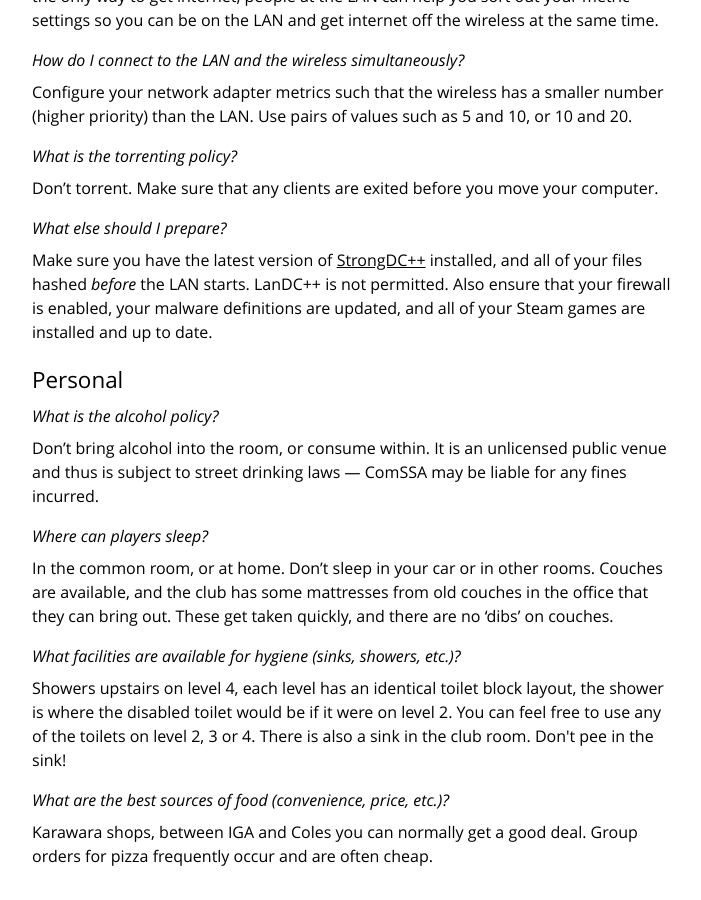
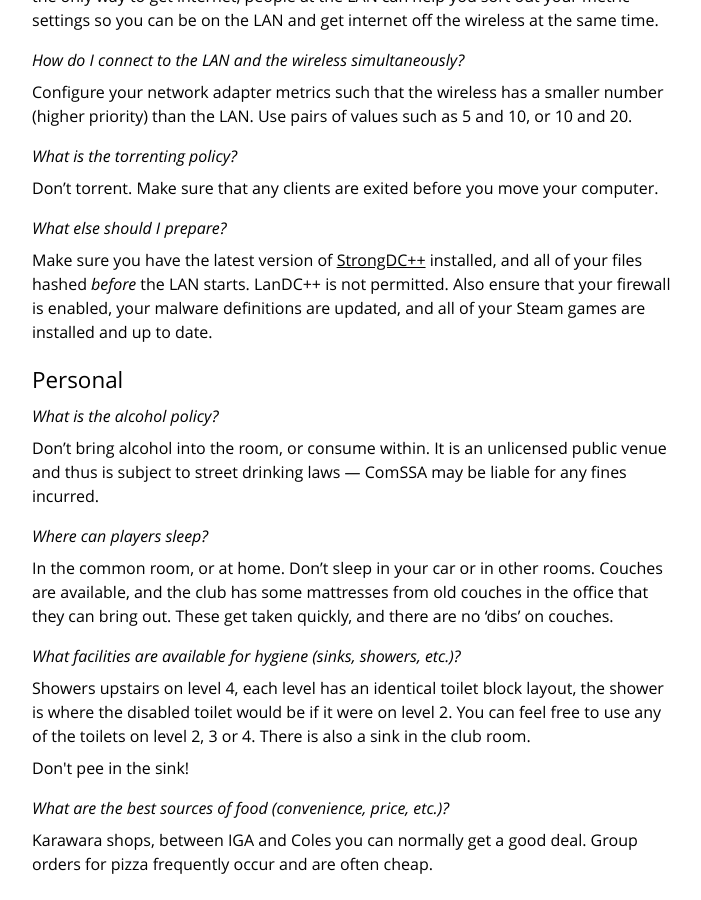
Before and after one commit to ComSSA/www.comssa.org.au, a Jekyll site: the page built from events/lan/index.html, in a window 1280 px wide and 900 px high, scrolled down 2434 px. Shown: the whole window, without its empty margins (288-989 px from the left). Built offline with Jekyll 4.4.1, drawn with Linux system fonts in a browser that asks for light colours.

Commit message:
separate extremely important sentence

```diff
--- a/events/lan/index.html
+++ b/events/lan/index.html
@@ -169,7 +169,9 @@ office that they can bring out. These get taken quickly, and there are no
 <p>Showers upstairs on level 4, each level has an identical toilet block
 layout, the shower is where the disabled toilet would be if it were on level 2.
 You can feel free to use any of the toilets on level 2, 3 or 4. There is also a
-sink in the club room. Don't pee in the sink!
+sink in the club room.
+
+<p>Don't pee in the sink!
 
 <h3>What are the best sources of food (convenience, price, etc.)?</h3>
 
```
